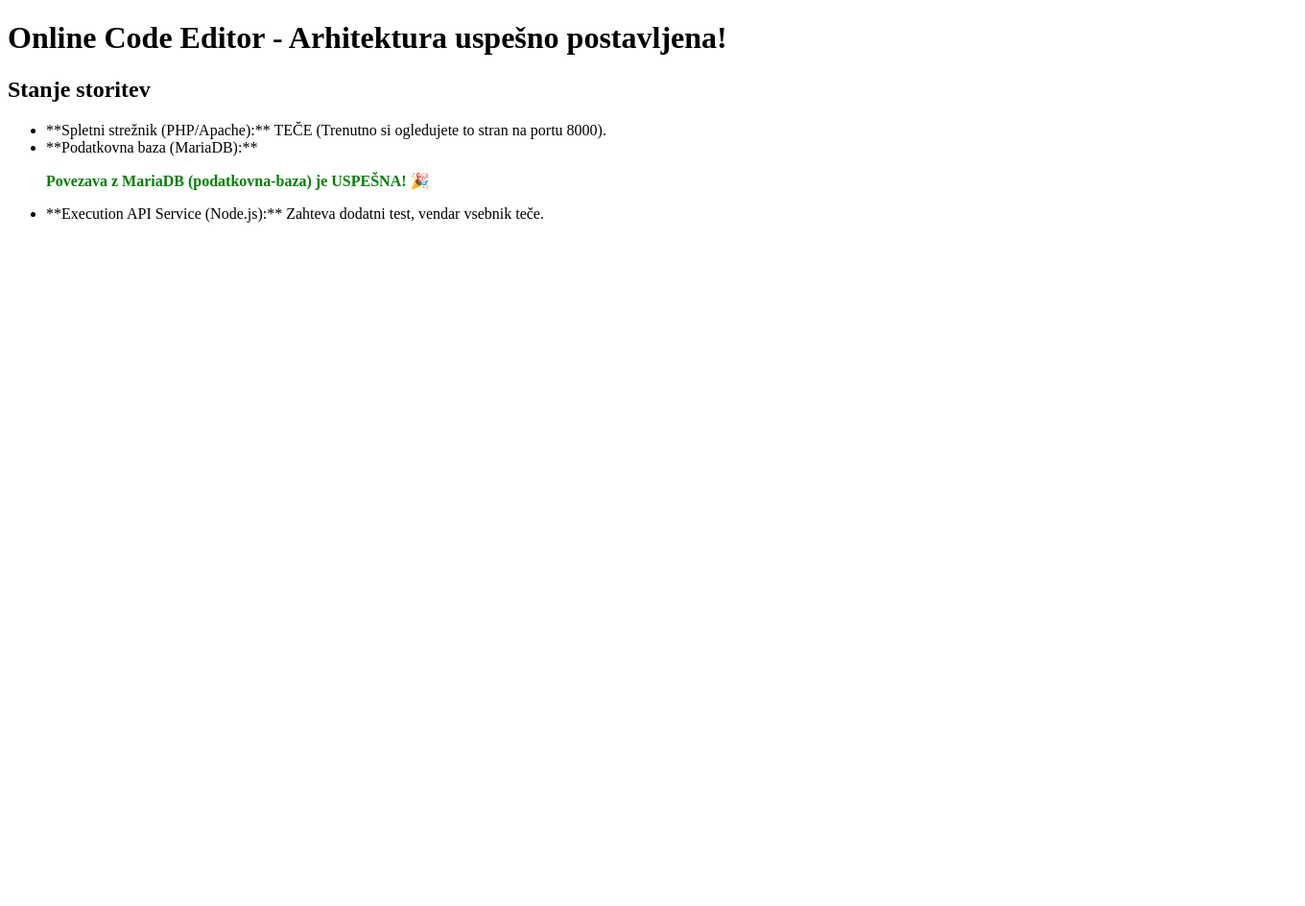
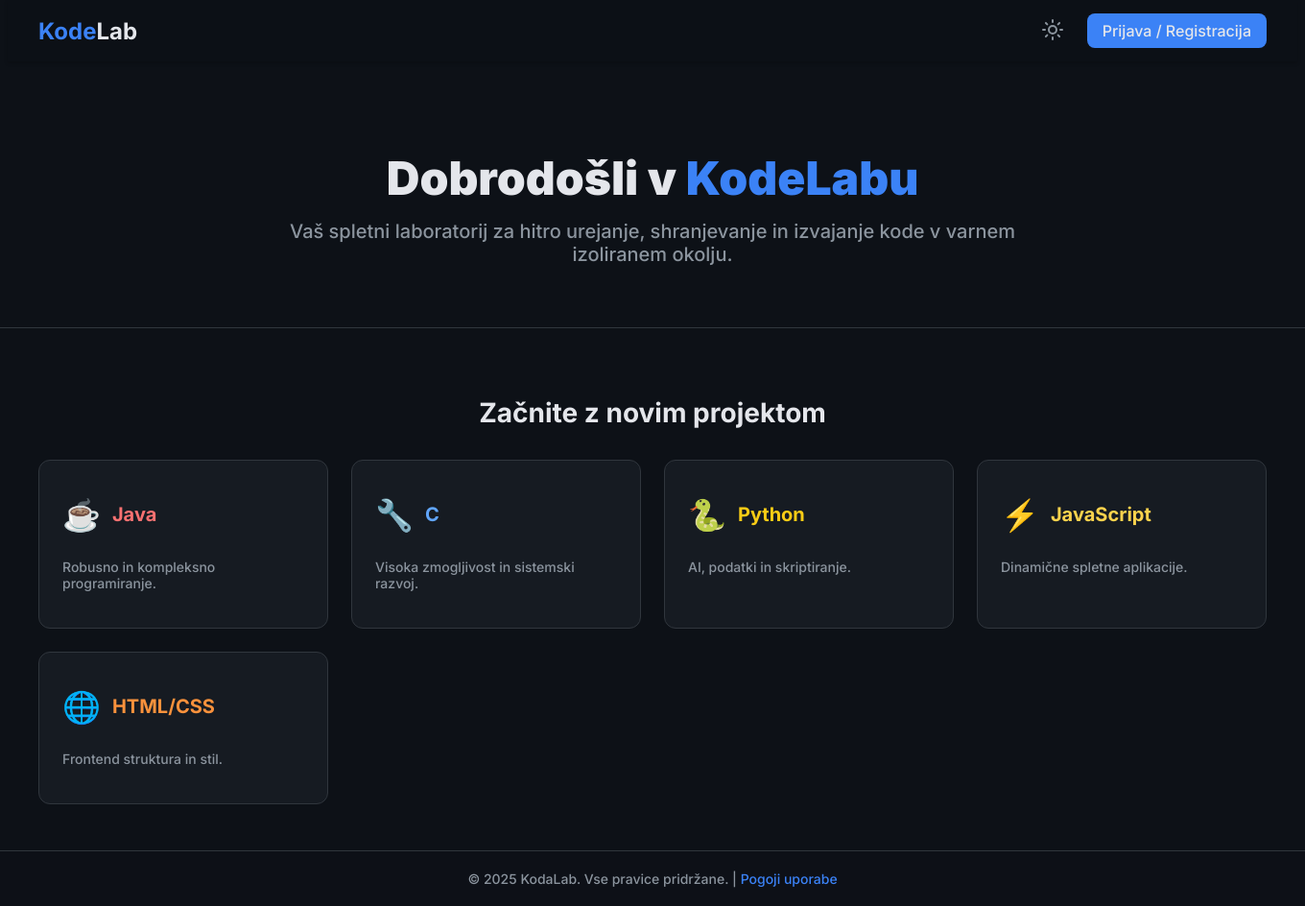
Before and after one commit to Luka-Petek/OnlineCodeEditor, a PHP site: page / in a window 1360 px wide. Shown: the whole page at 96% size. Before the commit the page ends 232 px from the top, so only its background shows below. Run offline with PHP 8.4, Linux system fonts and the light colour scheme.

Commit message:
narejen design z gridom, logika izvajanja kode še ni implementirana

```diff
--- a/OnlineCodeEditor.session.sql
+++ /dev/null
@@ -1 +0,0 @@
-show tables;
--- /dev/null
+++ b/data/www/html/css/style.css
@@ -0,0 +1,184 @@
+/* Uvoz fonta za moderen videz */
+@import url('https://fonts.googleapis.com/css2?family=Inter:wght@300;500;700;900&display=swap');
+
+:root {
+    --color-bg-dark: #0d1117;
+    --color-bg-card: #161b22;
+    --color-primary: #3b82f6;
+    --color-text-light: #e4e6eb;
+    --color-text-subtle: #8b949e;
+    --color-border: #30363d;
+}
+
+body {
+    font-family: 'Inter', sans-serif;
+    background-color: var(--color-bg-dark);
+    color: var(--color-text-light);
+    margin: 0;
+    min-height: 100vh;
+
+    display: grid;
+    /* main je skozi cel ekran, ostalo se avtomatsko prilagaja */
+    grid-template-rows: auto auto 1fr auto;
+}
+
+.staticHeader {
+    width: 100%;
+    background-color: rgba(13, 17, 23, 0.9);
+    box-shadow: 0 2px 4px rgba(0, 0, 0, 0.2);
+    backdrop-filter: blur(5px);
+    top: 0;
+    z-index: 1000;
+
+    /* NOTRANJI GRID: Logo (1f), Gumbi (auto) */
+    display: grid;
+    grid-template-columns: 1fr auto;
+    align-items: center;
+    padding: 0 32px;
+    /* Enako kot max-width center s paddingom */
+    height: 64px;
+    max-width: 1280px;
+    margin: 0 auto;
+}
+
+.logo {
+    font-size: 24px;
+    font-weight: 700;
+}
+
+.kodeLab {
+    color: var(--color-primary);
+}
+
+.prijavaRegistracija {
+    text-decoration: none;
+    background-color: var(--color-primary);
+    color: var(--color-text-light);
+    padding: 8px 16px;
+    border-radius: 8px;
+    font-weight: 500;
+    transition: background-color 0.2s;
+}
+
+.prijavaRegistracija:hover {
+    background-color: #2563eb;
+}
+
+.mainHeader {
+    text-align: center;
+    padding: 64px 20px;
+    background-color: var(--color-bg-dark);
+    border-bottom: 1px solid var(--color-border);
+}
+
+.mainHeader h1 {
+    font-size: 48px;
+    font-weight: 900;
+    margin-bottom: 16px;
+    line-height: 1.1;
+}
+
+.mainHeader p {
+    font-size: 20px;
+    color: var(--color-text-subtle);
+    max-width: 800px;
+    margin: 0 auto;
+}
+
+main {
+    padding: 48px 20px;
+}
+
+.container {
+    max-width: 1280px;
+    margin: 0 auto;
+}
+
+.section-title {
+    text-align: center;
+    font-size: 28px;
+    font-weight: 700;
+    margin-bottom: 32px;
+    color: var(--color-text-light);
+}
+
+.cards-grid {
+    display: grid;
+    gap: 24px;
+    grid-template-columns: repeat(auto-fit, minmax(250px, 1fr));
+}
+
+.card {
+    background-color: var(--color-bg-card);
+    padding: 24px;
+    border-radius: 12px;
+    border: 1px solid var(--color-border);
+    transition: transform 0.2s, box-shadow 0.2s;
+    cursor: pointer;
+    min-width: 200px;
+}
+
+.card:hover {
+    transform: translateY(-5px);
+    box-shadow: 0 15px 30px rgba(59, 130, 246, 0.2);
+    background-color: #1a222c;
+}
+
+.card-header {
+    display: flex;
+    align-items: center;
+    margin-bottom: 12px;
+}
+
+.card-icon {
+    font-size: 32px;
+    margin-right: 12px;
+}
+
+.card-title {
+    font-size: 20px;
+    font-weight: 600;
+}
+
+.card-description {
+    font-size: 14px;
+    color: var(--color-text-subtle);
+}
+
+.card[data-lang="java"] .card-title {
+    color: #f87171;
+}
+
+.card[data-lang="c"] .card-title {
+    color: #60a5fa;
+}
+
+.card[data-lang="python"] .card-title {
+    color: #facc15;
+}
+
+.card[data-lang="javascript"] .card-title {
+    color: #fcd34d;
+}
+
+.card[data-lang="html"] .card-title {
+    color: #fb923c;
+}
+
+footer {
+    background-color: rgba(13, 17, 23, 0.8);
+    border-top: 1px solid var(--color-border);
+    text-align: center;
+    padding: 20px 0;
+    font-size: 14px;
+    color: var(--color-text-subtle);
+}
+
+footer a {
+    color: var(--color-primary);
+    text-decoration: none;
+}
+
+footer a:hover {
+    text-decoration: underline;
+}
--- /dev/null
+++ b/data/www/html/index.html
@@ -0,0 +1,102 @@
+<!DOCTYPE html>
+<html lang="sl">
+<head>
+    <meta charset="UTF-8">
+    <meta name="viewport" content="width=device-width, initial-scale=1.0">
+    <title>KodaLab - Spletni Urejevalnik Kode</title>
+    <link rel="stylesheet" href="css/style.css">
+</head>
+
+<body>
+
+    <header>
+        <div class="staticHeader">
+            <div class="logo">
+                <span class="kodeLab">Kode</span>Lab
+            </div>
+            <div style="display: flex; align-items: center; gap: 16px;">
+                <button id="themeToggle" title="Spremeni temo" style="padding: 8px; border-radius: 50%; background: none; border: none; color: var(--color-text-subtle); cursor: pointer; transition: color 0.2s;">
+                    <svg xmlns="http://www.w3.org/2000/svg" width="24" height="24" viewBox="0 0 24 24" fill="none" stroke="currentColor" stroke-width="2" stroke-linecap="round" stroke-linejoin="round" class="lucide lucide-sun"><circle cx="12" cy="12" r="4"/><path d="M12 2v2"/><path d="M12 20v2"/><path d="m4.93 4.93 1.41 1.41"/><path d="m17.66 17.66 1.41 1.41"/><path d="m2 12h2"/><path d="m20 12h2"/><path d="m6.34 17.66-1.41 1.41"/><path d="m19.07 4.93-1.41 1.41"/></svg>
+                </button>
+                <a href="#" class="prijavaRegistracija">Prijava / Registracija</a>
+            </div>
+        </div>
+    </header>
+
+    <header class="mainHeader">
+        <div>
+            <h1>Dobrodošli v <span class="kodeLab">KodeLabu</span></h1>
+            <p>Vaš spletni laboratorij za hitro urejanje, shranjevanje in izvajanje kode v varnem izoliranem okolju.</p>
+        </div>
+    </header>
+
+    <main>
+        <div class="container">
+             <h2 class="section-title">Začnite z novim projektom</h2>
+
+            <div class="cards-grid">
+
+                <div class="card" data-lang="java">
+                    <div class="card-header">
+                        <span class="card-icon" style="color: #f87171;">☕</span>
+                        <h3 class="card-title">Java</h3>
+                    </div>
+                    <p class="card-description">Robusno in kompleksno programiranje.</p>
+                </div>
+
+                <div class="card" data-lang="c">
+                    <div class="card-header">
+                        <span class="card-icon" style="color: #60a5fa;">🔧</span>
+                        <h3 class="card-title">C</h3>
+                    </div>
+                    <p class="card-description">Visoka zmogljivost in sistemski razvoj.</p>
+                </div>
+
+                <div class="card" data-lang="python">
+                    <div class="card-header">
+                        <span class="card-icon" style="color: #facc15;">🐍</span>
+                        <h3 class="card-title">Python</h3>
+                    </div>
+                    <p class="card-description">AI, podatki in skriptiranje.</p>
+                </div>
+
+                <div class="card" data-lang="javascript">
+                    <div class="card-header">
+                        <span class="card-icon" style="color: #fcd34d;">⚡</span>
+                        <h3 class="card-title">JavaScript</h3>
+                    </div>
+                    <p class="card-description">Dinamične spletne aplikacije.</p>
+                </div>
+
+                <div class="card" data-lang="html">
+                    <div class="card-header">
+                        <span class="card-icon" style="color: #fb923c;">🌐</span>
+                        <h3 class="card-title">HTML/CSS</h3>
+                    </div>
+                    <p class="card-description">Frontend struktura in stil.</p>
+                </div>
+            </div>
+
+        </div>
+    </main>
+
+    <footer>
+        <div class="container">
+            &copy; 2025 KodaLab. Vse pravice pridržane. | <a href="#">Pogoji uporabe</a>
+        </div>
+    </footer>
+
+    <script>
+        document.getElementById('themeToggle').addEventListener('click', () => {
+            console.log("Preklop teme (zaenkrat ni implementiran)");
+        });
+
+        document.querySelectorAll('.card').forEach(card => {
+            card.addEventListener('click', (e) => {
+                const lang = card.getAttribute('data-lang');
+                console.log(`Začel se bo projekt v jeziku: ${lang}. Zdaj je potrebno poklicati create_project.php z AJAX.`);
+            });
+        });
+    </script>
+</body>
+</html>
--- a/data/www/html/index.php
+++ b/data/www/html/php/index.php
@@ -3,7 +3,7 @@
 $host = 'localhost:3007'; // Uporabite hostname definiran v docker-compose.yml
 $user = 'root';
 $password = 'root';
-$db = 'mysql';
+$db = 'onlinecodeeditor';
 
 try {
     $dsn = "mysql:host=$host;dbname=$db;charset=utf8mb4";
@@ -25,23 +25,3 @@ if (!is_writable('user_files')) {
 }
 
 ?>
-
-<!DOCTYPE html>
-<html lang="sl">
-<head>
-    <meta charset="UTF-8">
-    <title>Online Code Editor - Projekt</title>
-</head>
-<body>
-    <h1>Online Code Editor - Arhitektura uspešno postavljena!</h1>
-
-    <h2>Stanje storitev</h2>
-    <ul>
-        <li>**Spletni strežnik (PHP/Apache):** TEČE (Trenutno si ogledujete to stran na portu 8000).</li>
-        <li>**Podatkovna baza (MariaDB):** <p style="color: green; font-weight: bold;"><?= $db_status ?></p>
-        </li>
-        <li>**Execution API Service (Node.js):** Zahteva dodatni test, vendar vsebnik teče.</li>
-    </ul>
-
-</body>
-</html>
--- a/docker-compose.yaml
+++ b/docker-compose.yaml
@@ -10,7 +10,7 @@ services:
     ports:
       - "8000:80"
     volumes:
-      - ./data/www/html:/var/www/html/ # Poveže lokalno mapo './data/www' z glavno mapo spletnega strežnika znotraj zabojnika. V to mapo namestimo datoteke spletne aplikacije.
+      - ./data/www:/var/www # Poveže lokalno mapo './data/www' z glavno mapo spletnega strežnika znotraj zabojnika. V to mapo namestimo datoteke spletne aplikacije.
 
   mysql:
     hostname: podatkovna-baza
```
